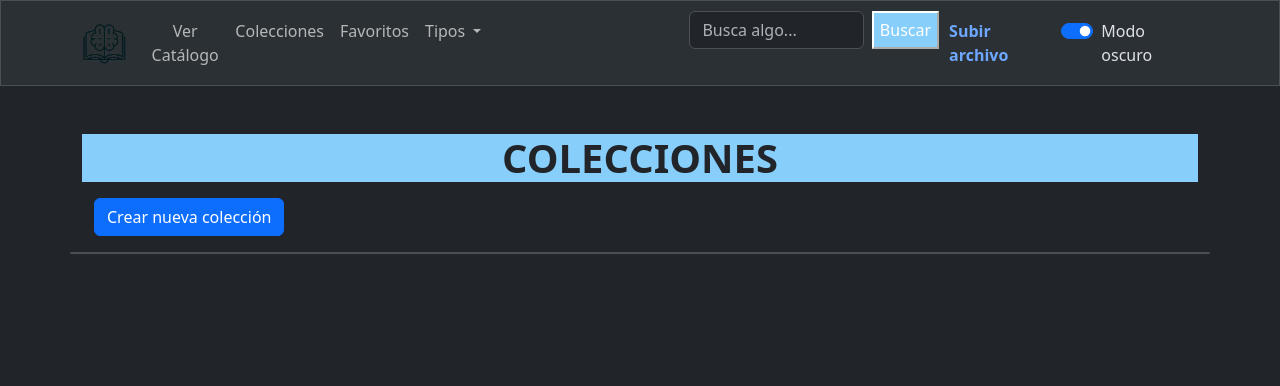
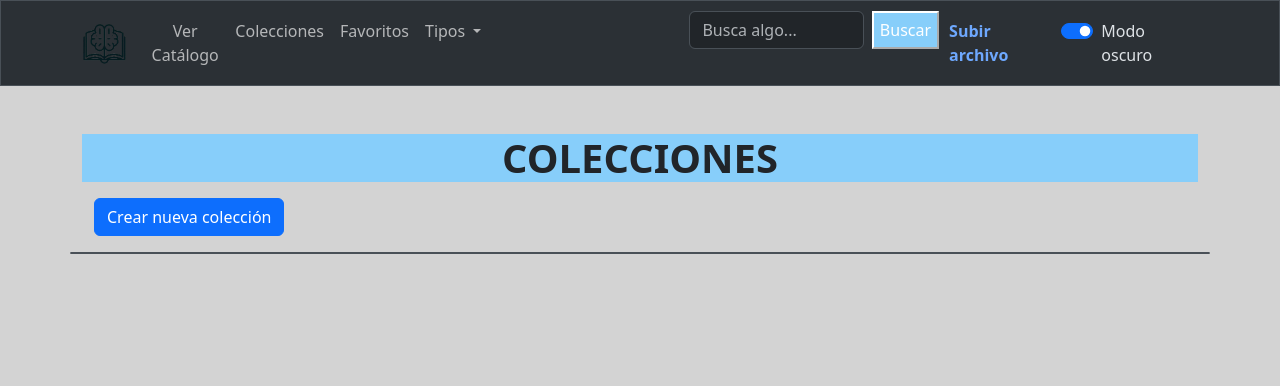
Before and after one commit to AntMendez/TP-Final---Intro, a Flask app: page /colecciones in a window 1280 px wide. Shown: the top 386 px of the page. Run offline with Flask 3, Linux system fonts and the light colour scheme; data that the repository does not hold is empty; some libraries are stand-ins or nearby versions.

Commit message:
Cambio color de fondo

```diff
--- a/templates/colecciones.html
+++ b/templates/colecciones.html
@@ -16,6 +16,7 @@
     body {
       min-height: 100%;
       min-width: 100%;
+      background-color: lightgray;
     }
   </style>
 </head>
```
